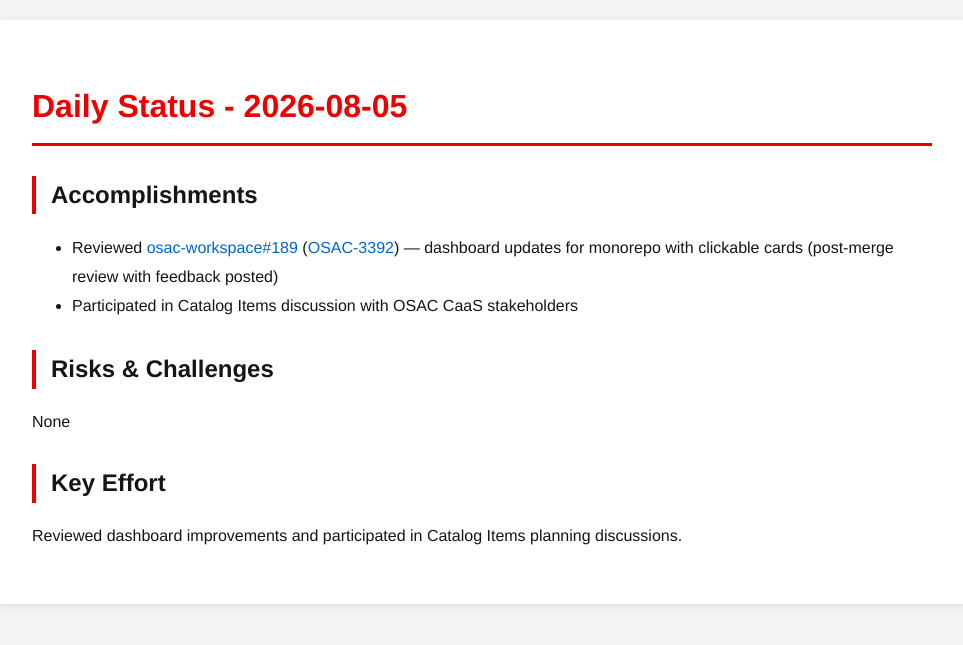
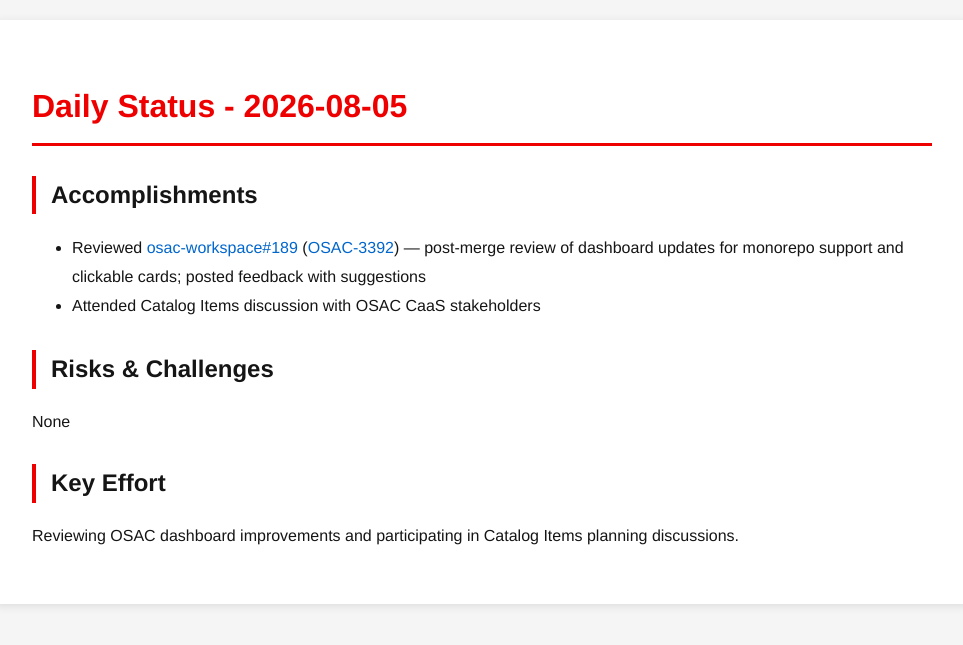
Before and after one commit to tzvatot/daily-status, a Jekyll site: the page built from 2026-08-05.md, in a window 1280 px wide. Shown: the top 645 px of the page, without its empty margins (158-1121 px from the left). Built offline with Jekyll 4.4.1, drawn with Linux system fonts in a browser that asks for light colours.

Commit message:
Daily status update - 2026-08-05

```diff
--- a/2026-08-05.md
+++ b/2026-08-05.md
@@ -7,11 +7,11 @@
 # Daily Status - 2026-08-05
 
 ## Accomplishments
-- Reviewed [osac-workspace#189](https://github.com/osac-project/osac-workspace/pull/189) ([OSAC-3392](https://redhat.atlassian.net/browse/OSAC-3392)) — dashboard updates for monorepo with clickable cards (post-merge review with feedback posted)
-- Participated in Catalog Items discussion with OSAC CaaS stakeholders
+- Reviewed [osac-workspace#189](https://github.com/osac-project/osac-workspace/pull/189) ([OSAC-3392](https://redhat.atlassian.net/browse/OSAC-3392)) — post-merge review of dashboard updates for monorepo support and clickable cards; posted feedback with suggestions
+- Attended Catalog Items discussion with OSAC CaaS stakeholders
 
 ## Risks & Challenges
 None
 
 ## Key Effort
-Reviewed dashboard improvements and participated in Catalog Items planning discussions.
+Reviewing OSAC dashboard improvements and participating in Catalog Items planning discussions.
```
